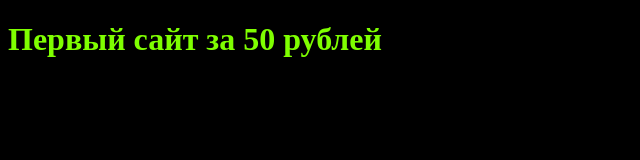
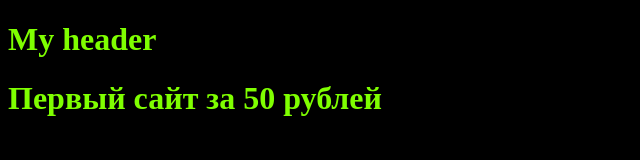
Before and after one commit to romanov-km/test-git-2, a plain HTML site: page index.html in a window 1280 px wide. Shown: the whole page, without its empty margins (0-640 px from the left). Drawn offline with Linux system fonts and the light colour scheme.

Commit message:
develop header

```diff
--- a/index.html
+++ b/index.html
@@ -9,6 +9,9 @@
     <link href="index.css" rel="stylesheet" type="text/css">
 </head>
 <body>
+<header>
+    <h1>My header</h1>
+</header>
     <script src="index.js"></script>
 </body>
 </html>
--- a/index.js
+++ b/index.js
@@ -1,8 +1,5 @@
 console.log('Hello World');
 
-console.error('Error');
-
-console.log('Hello');
 
 const createH1 = document.createElement('h1');
 createH1.textContent = 'Первый сайт за 50 рублей';
```
